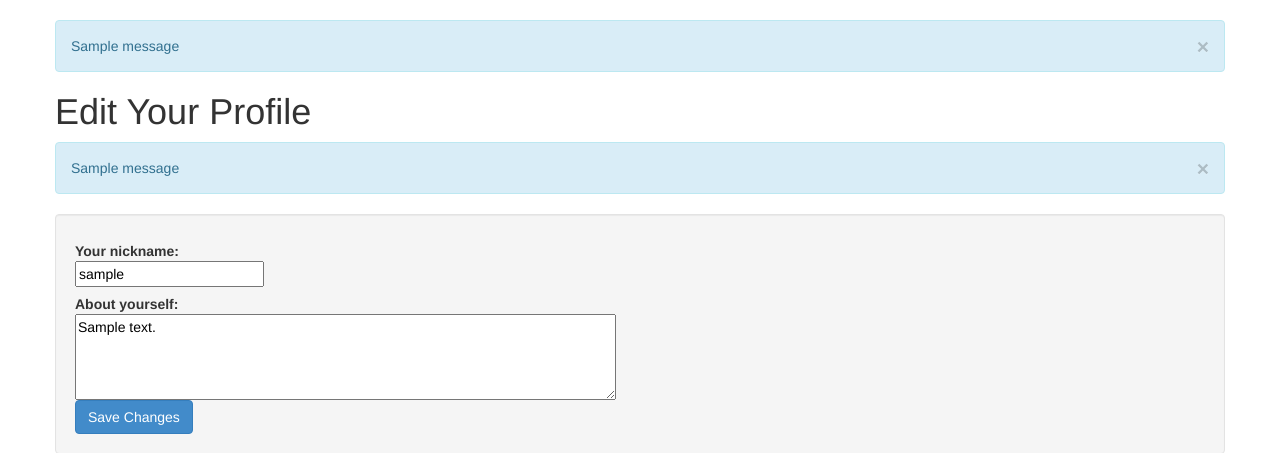
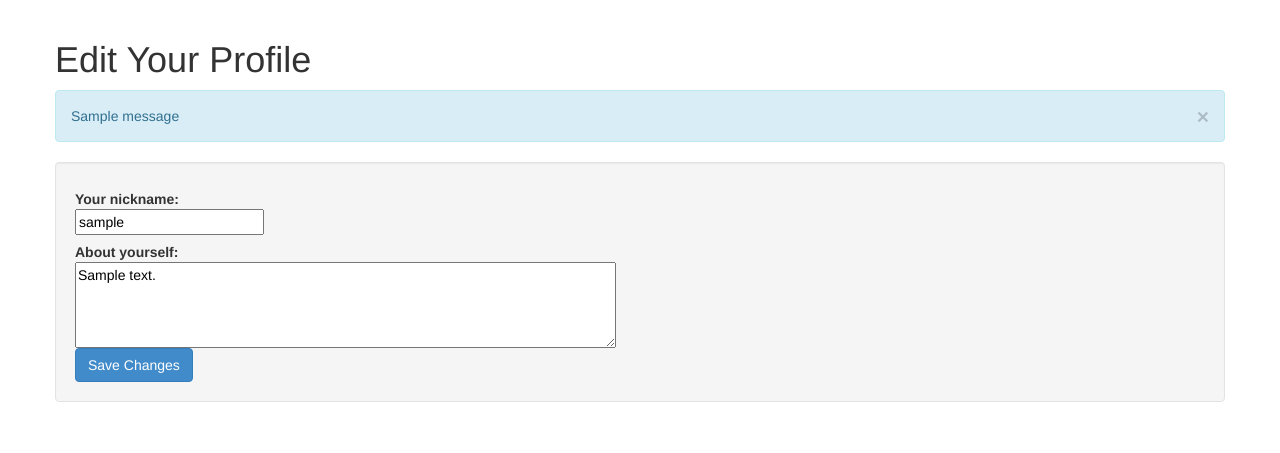
Before and after one commit to designhawg/flask_micro, a Flask app: page /edit in a window 1280 px wide. Shown: the part 52-505 px from the top of the page. Run offline with Flask 2, Linux system fonts and the light colour scheme; a user stored in the database is signed in; tables that the repository leaves empty hold one stand-in row (values such as "Sample post"); one stand-in notice (Sample message) is shown; parts of the project's set-up code (start-up, migrations or seed data) failed here and were passed over; some libraries are stand-ins or nearby versions.

Commit message:
Fixed flash message duplication issue

```diff
--- a/app/templates/base.html
+++ b/app/templates/base.html
@@ -58,18 +58,6 @@
         <div class="container">
         <div class="row">
             <div class="span12">
-                    <!--Either remove this use of flash messages or remove the flash messages used on the individual pages-->
-                    {% with messages = get_flashed_messages() %}
-                        {% if messages %}
-                            {% for message in messages %}
-                            <div class="alert alert-info">
-                            <button type="button" class="close" data-dismiss="alert">&times;</button>
-                            {{ message }}
-                            </div>
-                            {% endfor %}
-                        {% endif %}
-                        {% endwith %}
-
                 {% block content %}{% endblock %}
             </div>
         </div>
```
